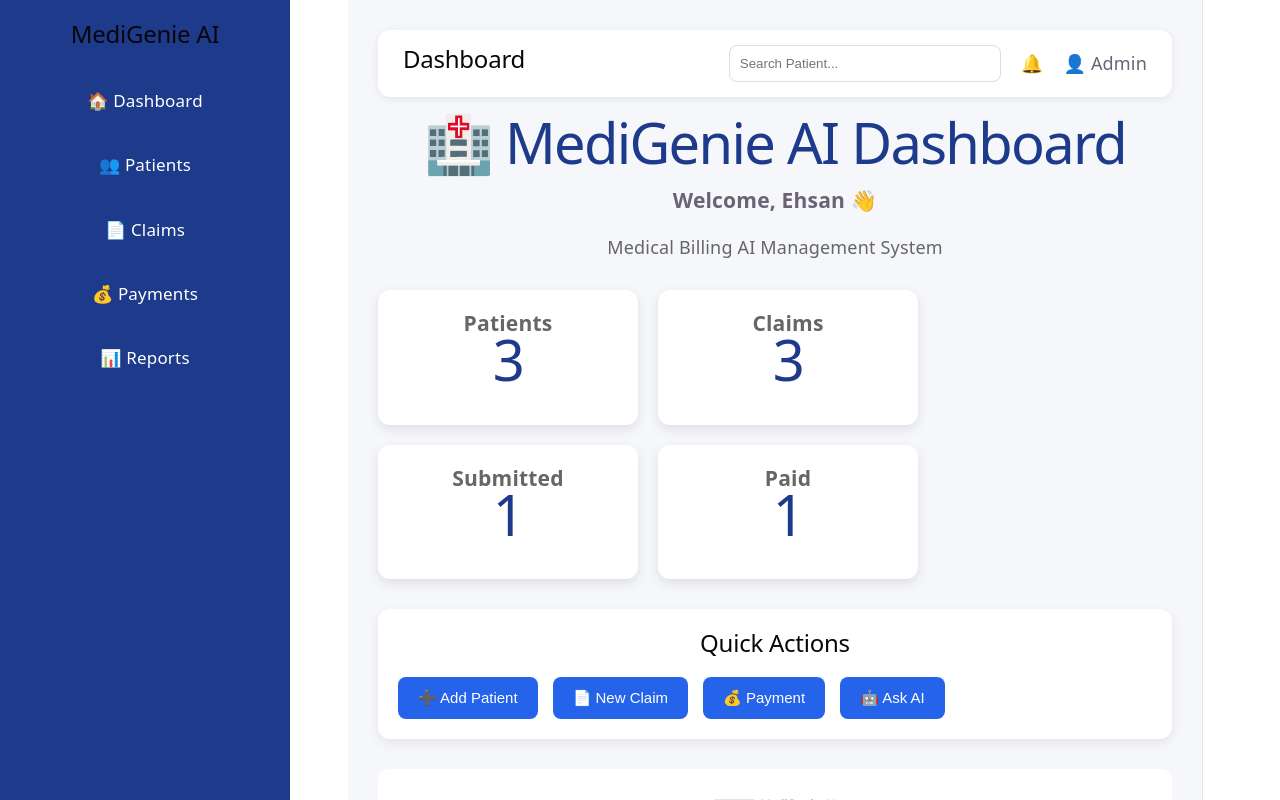
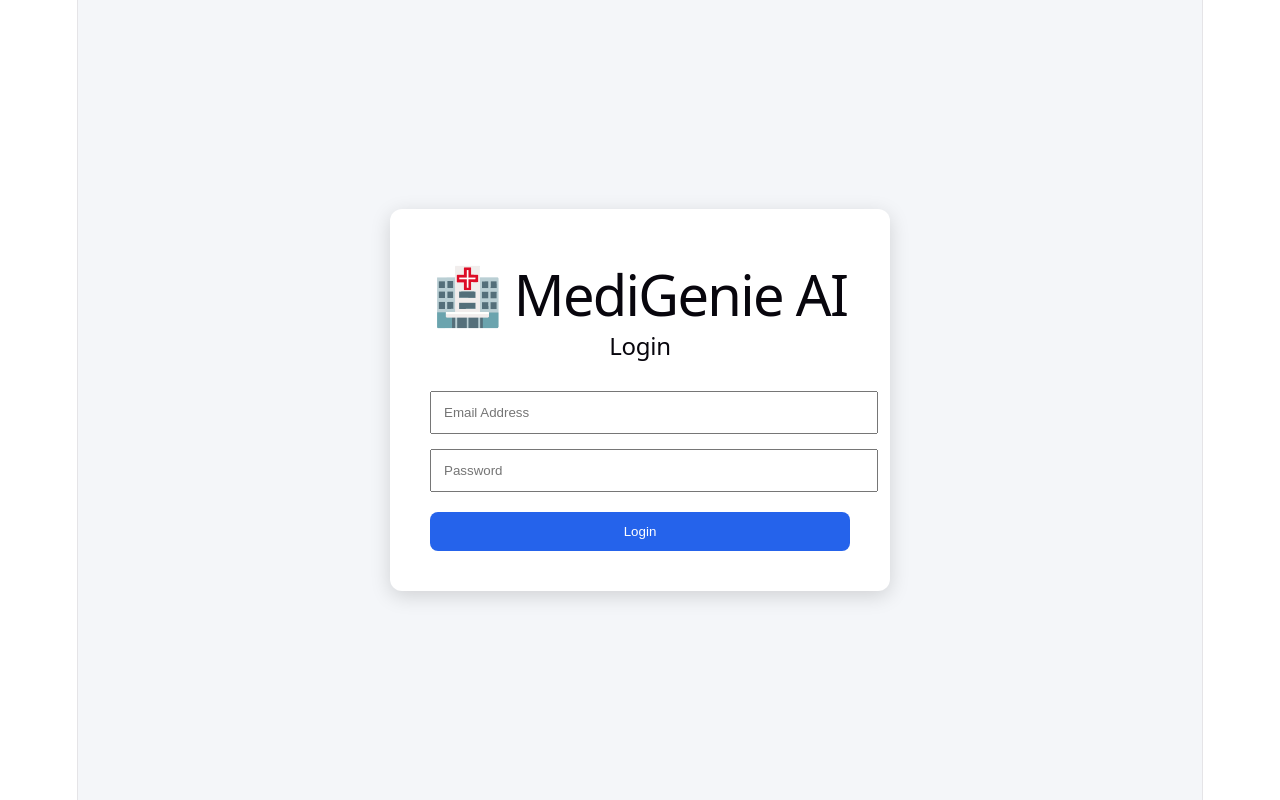
Before and after one commit to ehsankiani222-cloud/MediGenieAI, a React (Vite) app: page / in a window 1280 px wide. Shown: the top 800 px of the page. Built offline with nearby package versions, Linux system fonts and the light colour scheme.

Commit message:
Professional Login UI

```diff
--- a/src/App.jsx
+++ b/src/App.jsx
@@ -6,13 +6,21 @@ import Claims from "./pages/Claims";
 import Payments from "./pages/Payments";
 import Reports from "./pages/Reports";
 
+import Login from "./pages/auth/Login";
+
 function App() {
   return (
     <Routes>
-      <Route path="/" element={<Dashboard />} />
+      <Route path="/" element={<Login />} />
+
+      <Route path="/dashboard" element={<Dashboard />} />
+
       <Route path="/patients" element={<Patients />} />
+
       <Route path="/claims" element={<Claims />} />
+
       <Route path="/payments" element={<Payments />} />
+
       <Route path="/reports" element={<Reports />} />
     </Routes>
   );
--- a/src/components/auth/AuthCard.jsx
+++ b/src/components/auth/AuthCard.jsx
@@ -0,0 +1,17 @@
+function AuthCard({ children }) {
+  return (
+    <div
+      style={{
+        width: "420px",
+        background: "#ffffff",
+        padding: "40px",
+        borderRadius: "12px",
+        boxShadow: "0 5px 20px rgba(0,0,0,0.15)",
+      }}
+    >
+      {children}
+    </div>
+  );
+}
+
+export default AuthCard;
--- a/src/components/auth/LoginForm.jsx
+++ b/src/components/auth/LoginForm.jsx
@@ -0,0 +1,61 @@
+import { useState } from "react";
+
+function LoginForm() {
+  const [email, setEmail] = useState("");
+  const [password, setPassword] = useState("");
+
+  function handleLogin(e) {
+    e.preventDefault();
+
+    if (!email || !password) {
+      alert("Please fill all fields.");
+      return;
+    }
+
+    alert("✅ Login Successful (Demo)");
+  }
+
+  return (
+    <form onSubmit={handleLogin}>
+      <input
+        type="email"
+        placeholder="Email Address"
+        value={email}
+        onChange={(e) => setEmail(e.target.value)}
+        style={{
+          width: "100%",
+          padding: "12px",
+          marginBottom: "15px",
+        }}
+      />
+
+      <input
+        type="password"
+        placeholder="Password"
+        value={password}
+        onChange={(e) => setPassword(e.target.value)}
+        style={{
+          width: "100%",
+          padding: "12px",
+          marginBottom: "20px",
+        }}
+      />
+
+      <button
+        style={{
+          width: "100%",
+          padding: "12px",
+          background: "#2563eb",
+          color: "#fff",
+          border: "none",
+          borderRadius: "8px",
+          cursor: "pointer",
+        }}
+      >
+        Login
+      </button>
+    </form>
+  );
+}
+
+export default LoginForm;
--- a/src/pages/auth/Login.jsx
+++ b/src/pages/auth/Login.jsx
@@ -0,0 +1,40 @@
+import AuthCard from "../../components/auth/AuthCard";
+import LoginForm from "../../components/auth/LoginForm";
+
+function Login() {
+  return (
+    <div
+      style={{
+        minHeight: "100vh",
+        display: "flex",
+        justifyContent: "center",
+        alignItems: "center",
+        background: "#f4f6f9",
+      }}
+    >
+      <AuthCard>
+        <h1
+          style={{
+            textAlign: "center",
+            marginBottom: "25px",
+          }}
+        >
+          🏥 MediGenie AI
+        </h1>
+
+        <h2
+          style={{
+            textAlign: "center",
+            marginBottom: "30px",
+          }}
+        >
+          Login
+        </h2>
+
+        <LoginForm />
+      </AuthCard>
+    </div>
+  );
+}
+
+export default Login;
```
